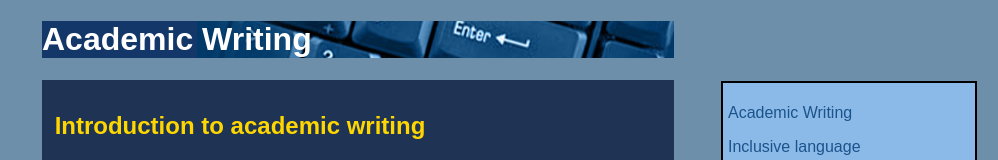
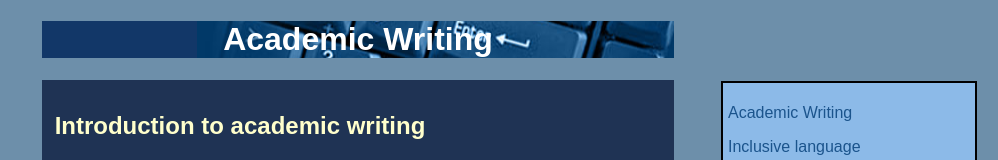
Before and after one commit to KiranSooful/component-design, a plain HTML site: page index.html in a window 1280 px wide. Shown: the top 160 px of the page, without its empty margins (282-1280 px from the left). Drawn offline with Linux system fonts and the light colour scheme.

Commit message:
Hi Kiran, I have integrated our fonts, colours & flourishes. Think you have to "PULL & MERGE" to get these changes to stick to our page - Deb

```diff
--- a/styles.css
+++ b/styles.css
@@ -11,7 +11,7 @@ header{
 	background-repeat: no-repeat;
 	background-position: right;
 	color: white;
-	text-align: left;
+	text-align: center;
 	font-family: arial;
 	font-size: 1em;
 }
@@ -25,7 +25,7 @@ header{
   	font-family: sans-serif;
   	font-size: 1em;
   	text-align: left;
-  	color: gold;
+  	color: #ffffcc;
 }
 
 .side_nav{
```
